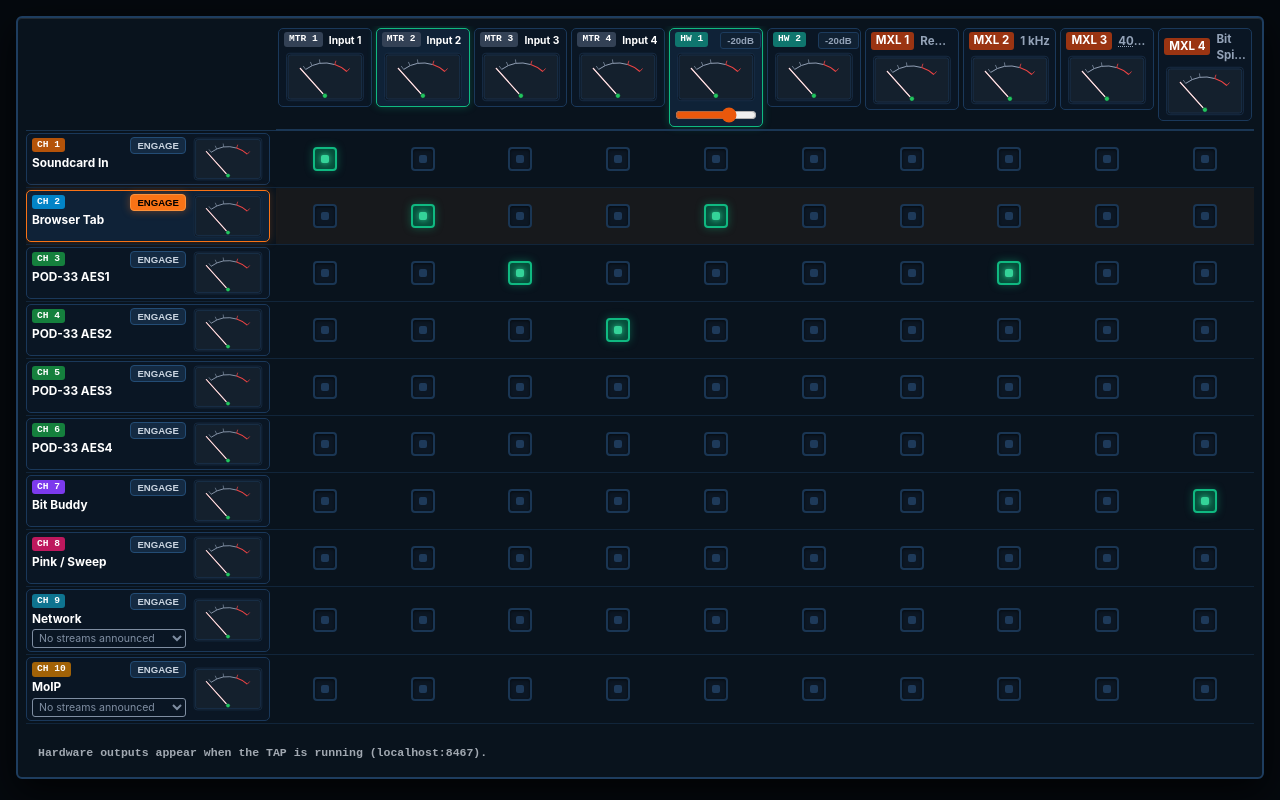
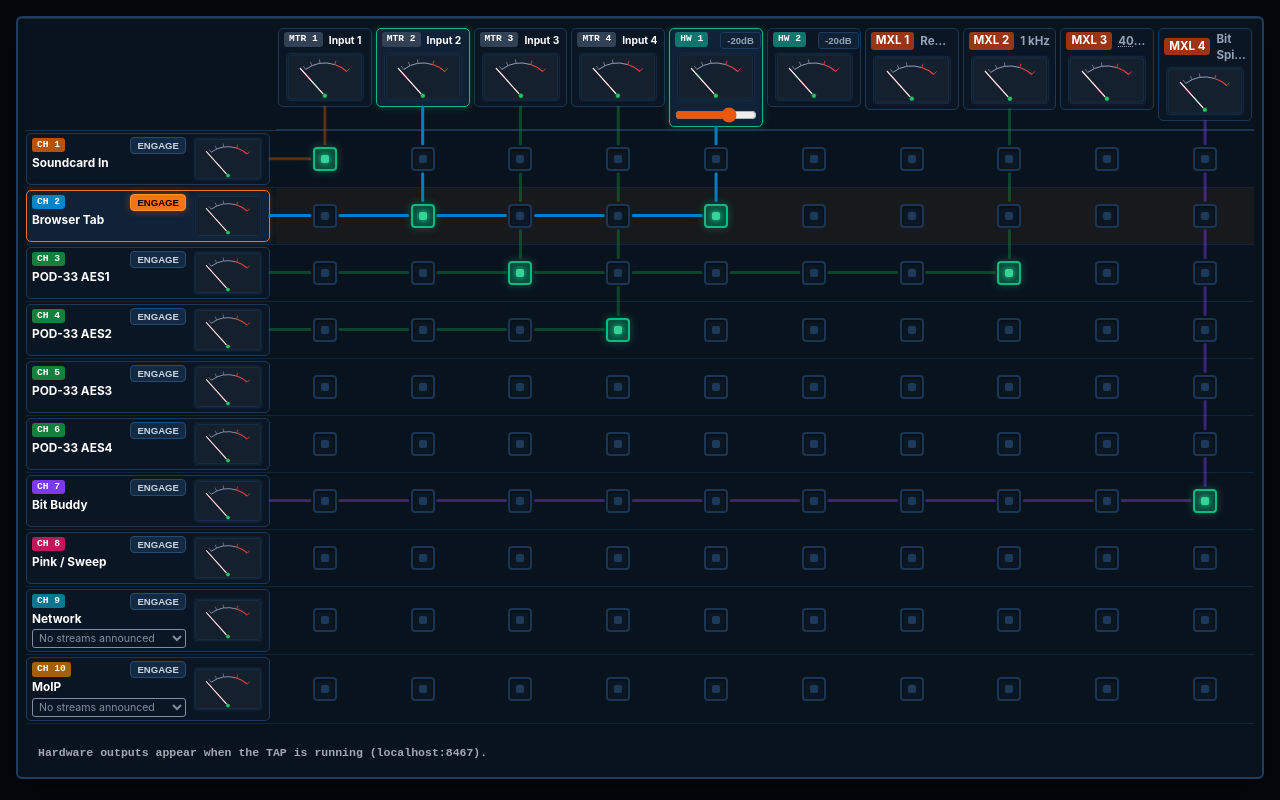
Before and after one commit to WardBeckSystems/WebRouter, a website built with Vite: page index.html in a window 1280 px wide. Built offline with nearby package versions, Linux system fonts and the light colour scheme; files whose address does not match are found by name.

Commit message:
Crosspoint grid shows the signal flow: a wire from each input along its row to the crosspoint, then up to the output, in the input's colour

```diff
--- a/src/web-router.css
+++ b/src/web-router.css
@@ -1559,3 +1559,9 @@ body.theme-mccurdy .wr-level, body.theme-mccurdy-light .wr-level { accent-color:
 }
 .wr-grid .wr-in-strip .wr-rx-info { grid-column: 1; }
 .wr-rx-info.wr-rx-error { color: #dc2626; white-space: normal; }
+
+/* Signal-flow wires over the crosspoint grid (drawWires): input → along the row → up to the output */
+.wr-wire-wrap { position: relative; }
+.wr-wires { position: absolute; left: 0; top: 0; pointer-events: none; z-index: 2; overflow: visible; }
+.wr-wire { fill: none; stroke-width: 3; stroke-linecap: round; opacity: 0.45; }
+.wr-wire.live { opacity: 0.95; }
--- a/src/web-router.ts
+++ b/src/web-router.ts
@@ -202,6 +202,8 @@ export class WebRouter {
   private tabInfoEl: Element | null = null;
   private tabPeak = -120;
   private listeners = new Set<(router: WebRouter) => void>();
+  private wireObserver: ResizeObserver | null = null;
+  private wireFrame = 0;
 
   constructor(container: HTMLElement, opts: WebRouterOptions = {}) {
     this.container = container;
@@ -234,6 +236,11 @@ export class WebRouter {
     this.built = true;
     this.watchDaemon();
     this.renderRx();
+    // Wires follow the layout: fonts loading, the tab being shown, the window resizing.
+    this.wireObserver?.disconnect();
+    this.wireObserver = new ResizeObserver(() => this.queueWires());
+    const tbl = this.container.querySelector('.wr-grid');
+    if (tbl) this.wireObserver.observe(tbl);
     this.hw?.destroy();
     this.hw = new HwOutputs(q('#wrHw') as HTMLElement, this.daemonUrl).mount();
     return this;
@@ -244,6 +251,8 @@ export class WebRouter {
   }
 
   destroy(): void {
+    this.wireObserver?.disconnect();
+    this.wireObserver = null;
     if (this.daemonTimer !== null) window.clearInterval(this.daemonTimer);
     this.daemonTimer = null;
     this.container.innerHTML = '';
@@ -314,6 +323,8 @@ export class WebRouter {
     return `
       <div class="wr-rack">
         <div class="wr-grid-card">
+          <div class="wr-wire-wrap">
+          <svg class="wr-wires" aria-hidden="true"></svg>
           <table class="wr-matrix-table wr-grid" aria-label="Crosspoint matrix: inputs down, outputs across">
             <thead><tr>
               <th class="wr-grid-corner" aria-label="Inputs down, outputs across"></th>
@@ -321,6 +332,7 @@ export class WebRouter {
             </tr></thead>
             <tbody>${INPUTS.map((c, r) => this.renderInputRow(c, r)).join('')}</tbody>
           </table>
+          </div>
         </div>
 
         <!-- Every sound card output on the host and what it listens to (hw-outputs.ts, TAP /api/hw) -->
@@ -723,7 +735,70 @@ export class WebRouter {
       root.querySelector(`#wrOutStrip${o}`)?.classList.toggle('selected', on);
     });
 
+    this.queueWires();
     this.listeners.forEach((cb) => cb(this));
+  }
+
+  private queueWires(): void {
+    if (this.wireFrame) return;
+    this.wireFrame = requestAnimationFrame(() => { this.wireFrame = 0; this.drawWires(); });
+  }
+
+  /**
+   * The signal flow, drawn: each made crosspoint gets a wire from its input strip, left to
+   * right along the row to the crosspoint, then up the column to the output, in the input's
+   * channel colour. Wires pass behind the other crosspoints (broken around their buttons).
+   */
+  private drawWires(): void {
+    const svg = this.container.querySelector<SVGSVGElement>('.wr-wires');
+    const wrap = svg?.parentElement;
+    if (!svg || !wrap) return;
+    const box = wrap.getBoundingClientRect();
+    if (!box.width) return; // hidden: drawn again when shown
+    svg.setAttribute('width', String(wrap.scrollWidth));
+    svg.setAttribute('height', String(wrap.scrollHeight));
+    const rel = (r: DOMRect) => ({ l: r.left - box.left, r: r.right - box.left, t: r.top - box.top, b: r.bottom - box.top });
+    const btns = new Map<string, ReturnType<typeof rel>>();
+    this.container.querySelectorAll<HTMLElement>('.wr-matrix-btn[data-row]').forEach((b) => btns.set(`${b.dataset.row},${b.dataset.col}`, rel(b.getBoundingClientRect())));
+    const GAP = 3;
+    // A straight run from a to b on one axis, with gaps where buttons sit on it.
+    const run = (fixed: number, a: number, b: number, holes: [number, number][], horiz: boolean): string => {
+      const cuts = holes.filter(([h0, h1]) => h1 > a && h0 < b).sort((x, y) => x[0] - y[0]);
+      let d = '', at = a;
+      for (const [h0, h1] of cuts) {
+        if (h0 - GAP > at) d += horiz ? `M${at},${fixed}H${h0 - GAP}` : `M${fixed},${at}V${h0 - GAP}`;
+        at = Math.max(at, h1 + GAP);
+      }
+      if (b > at) d += horiz ? `M${at},${fixed}H${b}` : `M${fixed},${at}V${b}`;
+      return d;
+    };
+    const paths: string[] = [];
+    INPUTS.forEach((_, r) => {
+      const strip = this.container.querySelector(`#wrInStrip${r}`);
+      const tag = strip?.querySelector('.wr-strip-tag');
+      if (!strip || !tag) return;
+      const colour = getComputedStyle(tag).backgroundColor;
+      const live = this.isInputLive(r);
+      const s0 = rel(strip.getBoundingClientRect());
+      const cols = OUTPUTS.map((_, c) => c).filter((c) => this.matrix[r][c]);
+      if (!cols.length) return;
+      const rowBtns = OUTPUTS.map((_, c) => btns.get(`${r},${c}`)!).filter(Boolean);
+      const y = (rowBtns[0].t + rowBtns[0].b) / 2;
+      const far = btns.get(`${r},${Math.max(...cols)}`)!;
+      // Along the row: from the strip to the last crosspoint it makes
+      let d = run(y, s0.r, far.l - GAP, rowBtns.filter((b) => b !== far).map((b) => [b.l, b.r]), true);
+      for (const c of cols) {
+        const b = btns.get(`${r},${c}`)!;
+        const x = (b.l + b.r) / 2;
+        const head = this.container.querySelector(`#wrOutStrip${c}`);
+        const top = head ? rel(head.getBoundingClientRect()).b : 0;
+        // Up the column: from the crosspoint to its output
+        const colBtns = INPUTS.map((_, i) => btns.get(`${i},${c}`)!).filter((v) => v && v !== b);
+        d += run(x, top, b.t - GAP, colBtns.map((v) => [v.t, v.b]), false);
+      }
+      paths.push(`<path d="${d}" stroke="${colour}" class="wr-wire${live ? ' live' : ''}"/>`);
+    });
+    svg.innerHTML = paths.join('');
   }
 
   // ───────────────────────────── metering ─────────────────────────────
```
